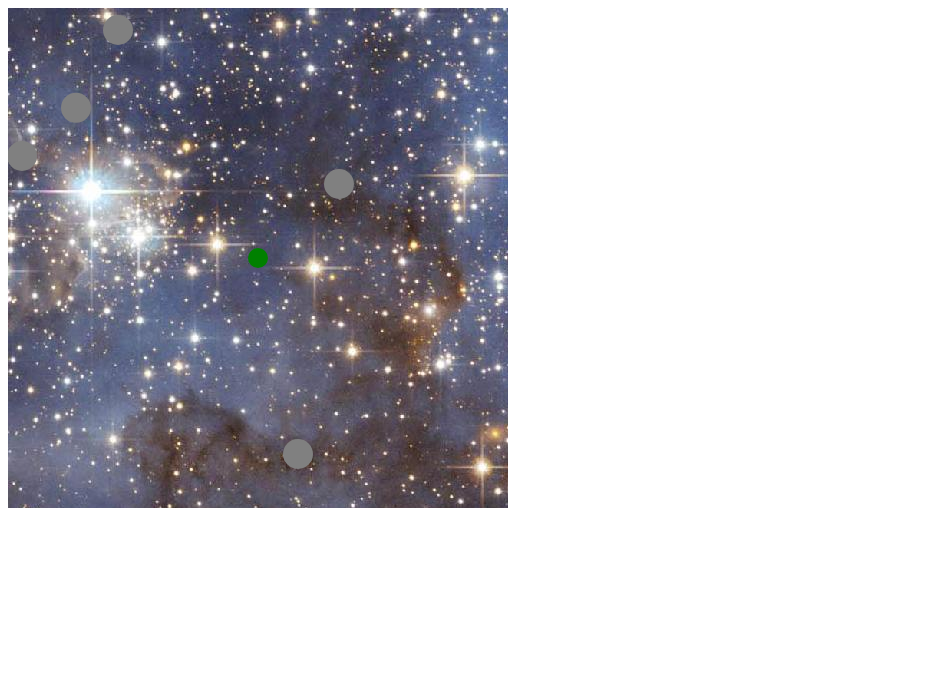
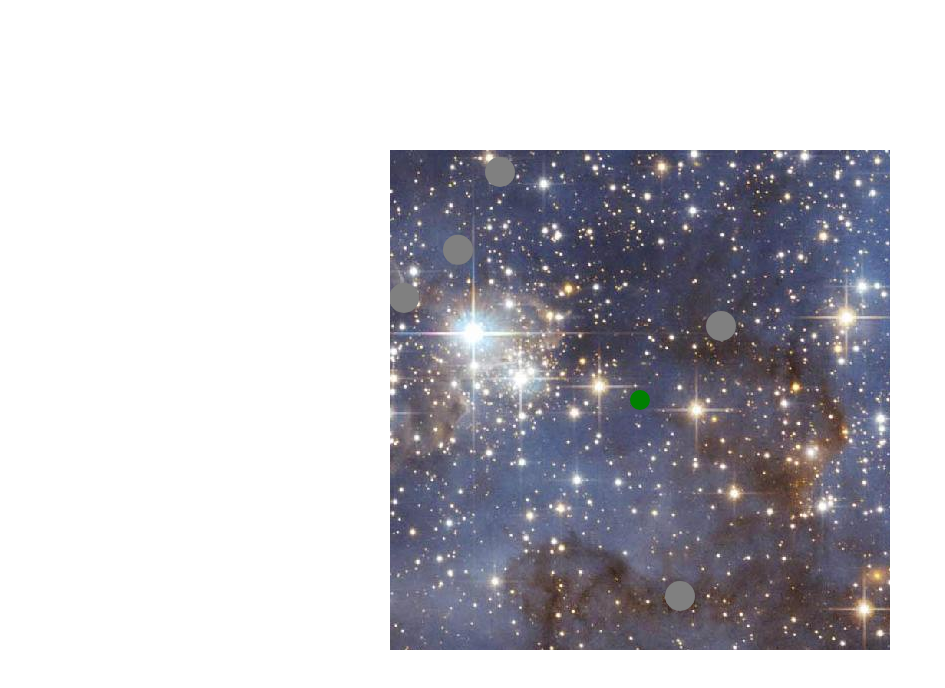
Before and after one commit to gameboyvj/Asteroids, a plain HTML site: page index.html in a window 1280 px wide. Shown: the whole page, without its empty margins (0-945 px from the left). Drawn offline with nearby package versions, Linux system fonts and the light colour scheme.

Commit message:
Centers canvas, Separates styles

```diff
--- a/index.html
+++ b/index.html
@@ -9,12 +9,7 @@
     <script src="game.js" type="text/javascript"></script>
     <script src="bullet.js" type="text/javascript"></script>
     <script src="keymaster.js"></script>
-
-    <style>
-      canvas {
-        background-image: url("outer-space-2.jpg");
-      }
-     </style>
+    <link rel="stylesheet" type="text/css" href="styles.css">
 </head>
 <body>
 
--- /dev/null
+++ b/styles.css
@@ -0,0 +1,7 @@
+canvas {
+	background-image: url("outer-space-2.jpg");
+	position:absolute;
+    left:50%;
+    top:50%;
+    margin:-250px 0 0 -250px;
+}
```
Also changed, not shown: tumblr_m2ut9qqIzi1qcphveo1_500.jpg (deleted).
